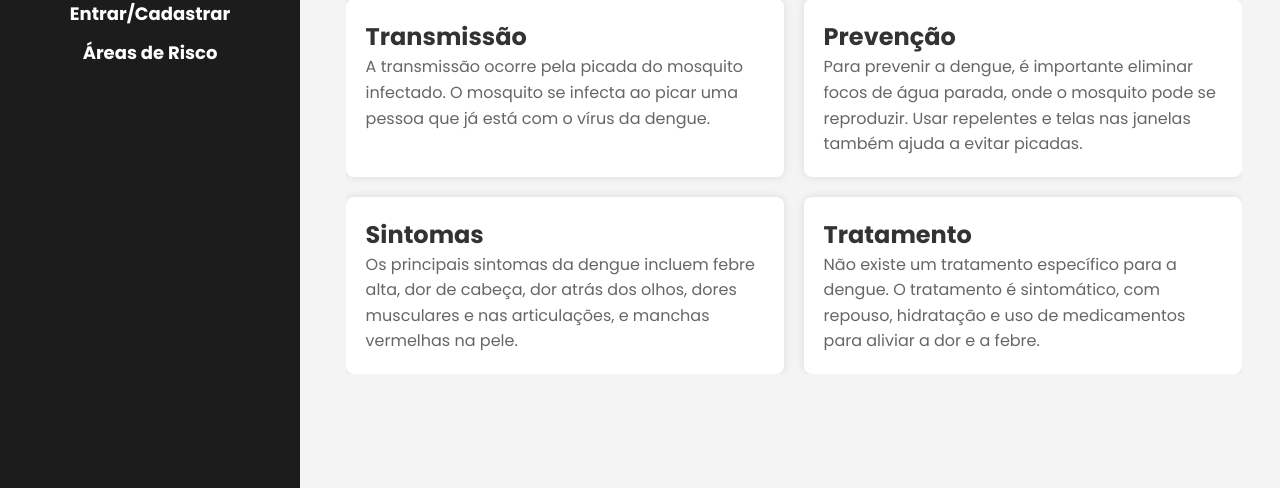
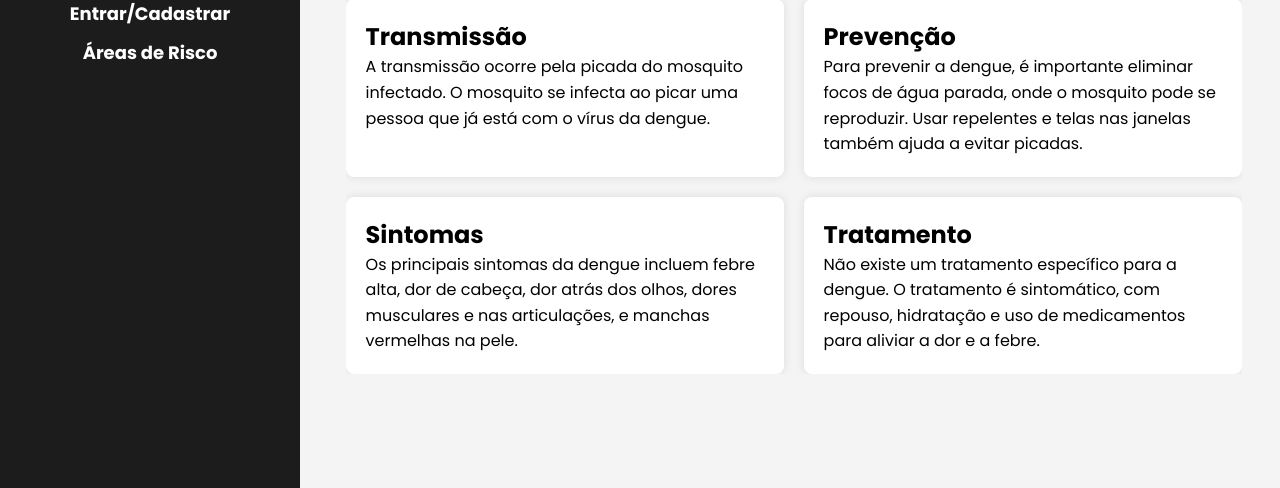
Before and after one commit to natamleao/Trabalho-Final-WEB, a website: page trabalho_final/public/html/informacoes-gerais.html in a window 1280 px wide. Shown: the part 312-800 px from the top of the page. Drawn offline with nearby package versions, Linux system fonts and the light colour scheme.

Commit message:
Alteração de cor de texto.

```diff
--- a/trabalho_final/public/css/info-gerais.css
+++ b/trabalho_final/public/css/info-gerais.css
@@ -23,10 +23,10 @@ body {
 }
 
 h1, h2 {
-    color: #333; /* Define a cor do texto dos títulos h1 e h2 como um cinza escuro */
+    color: #000; /* Define a cor do texto dos títulos h1 e h2 como um cinza escuro */
 }
 
 p {
-    color: #666; /* Define a cor do texto dos parágrafos como um cinza médio */
+    color: #000; /* Define a cor do texto dos parágrafos como um cinza médio */
     line-height: 1.6; /* Define a altura da linha dos parágrafos como 1.6 vezes o tamanho da fonte */
 }
```
